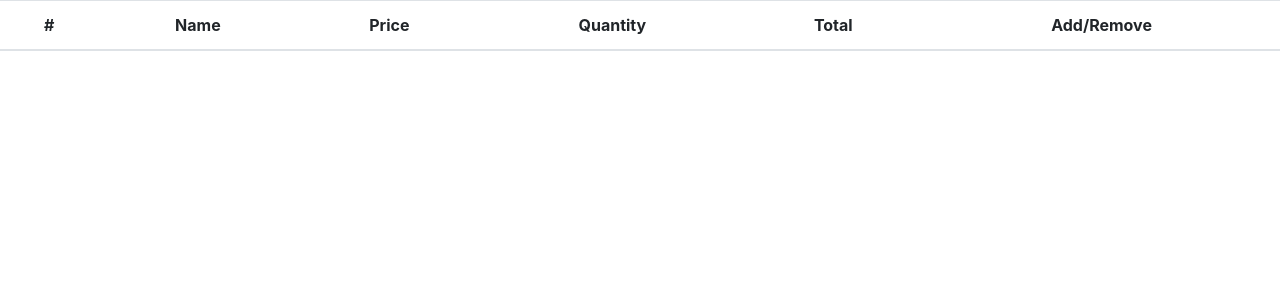
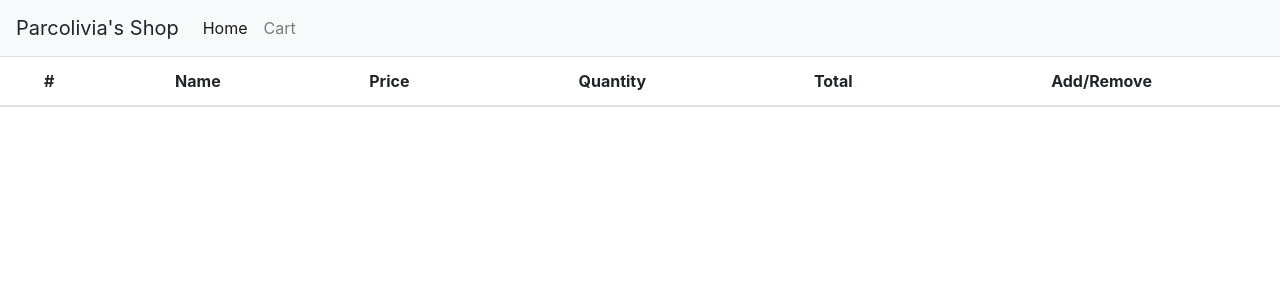
Before and after one commit to oliviah0/redux-shoply, a React (Create React App) app: page /cart in a window 1280 px wide. Shown: the top 300 px of the page. Built offline with nearby package versions, Linux system fonts and the light colour scheme.

Commit message:
minor formatting

```diff
--- a/src/App.js
+++ b/src/App.js
@@ -1,11 +1,13 @@
 import React from 'react';
 import './App.css';
 import Routes from "./components/Routes";
+import NavBar from "./components/NavBar";
 
 
 function App() {
   return (
     <div className="App">
+      <NavBar />
       <Routes />
     </div>
   );
--- a/src/components/AddRemove.js
+++ b/src/components/AddRemove.js
@@ -1,5 +1,4 @@
 import React, { Component } from "react";
-import uuid from "uuid/v4";
 
 class AddRemove extends Component {
 
--- a/src/components/Cart.js
+++ b/src/components/Cart.js
@@ -6,13 +6,11 @@ class Cart extends Component {
 
   render() {
     const { cartItems, items } = this.props;
-    let counter = 0;
-    let rows = Object.entries(cartItems).map((item) => {
+    let rows = Object.entries(cartItems).map((item, idx) => {
       let [id, qty] = item;
-      counter++;
       return (
         <tr>
-          <th scope="row">{counter}</th>
+          <th scope="row">{idx + 1}</th>
           <td>{items[id].name}</td>
           <td>{items[id].price}</td>
           <td>{qty}</td>
--- a/src/components/ItemDetails.js
+++ b/src/components/ItemDetails.js
@@ -2,7 +2,6 @@ import React, { Component } from "react";
 import AddRemoveContainer from "../containers/AddRemoveContainer";
 
 class ItemDetails extends Component {
-
   render() {
 
     return (
@@ -13,7 +12,6 @@ class ItemDetails extends Component {
         <AddRemoveContainer id={this.props.id}  />
         <img src={this.props.item.image_url} alt=""/>
       </div>
-
     );
   }
 }
--- a/src/components/Main.js
+++ b/src/components/Main.js
@@ -1,25 +1,18 @@
 import React, { Component } from "react";
-import {Link} from "react-router-dom"
-import uuid from "uuid/v4";
-import Item from "../components/Item"
+import { Link } from "react-router-dom";
+import Item from "../components/Item";
 
 class Main extends Component {
   render() {
-    console.log("HERE:",this.props.items)
+    const { items } = this.props;
 
-    const {items} = this.props;
-
-    let itemsCards = Object.keys(this.props.items).map(id => {
-      const item = items[id]
+    let itemsCards = Object.keys(items).map(id => {
+      const item = items[id];
       return (
         // this is ownProps on ItemContainer
-        <Item item={item} id={id} key={id}/>
-      )
+        <Item item={item} id={id} key={id} />
+      );
     });
-
-    console.log(itemsCards)
-
-
 
     return (
       <div>
--- /dev/null
+++ b/src/components/NavBar.js
@@ -0,0 +1,29 @@
+import React, { Component } from "react";
+import { Link } from "react-router-dom";
+
+class NavBar extends Component {
+  render() {
+
+    return (
+      <nav className="navbar navbar-expand-lg navbar-light bg-light">
+        <a className="navbar-brand" >Parcolivia's Shop</a>
+        <button className="navbar-toggler" type="button" data-toggle="collapse" data-target="#navbarNav" aria-controls="navbarNav" aria-expanded="false" aria-label="Toggle navigation">
+          <span className="navbar-toggler-icon"></span>
+        </button>
+        <div className="collapse navbar-collapse" id="navbarNav">
+          <ul className="navbar-nav">
+            <li className="nav-item active">
+              <Link to="/" className="nav-link" >Home </Link>
+            </li>
+            <li className="nav-item">
+              <Link to="/cart" className="nav-link" >Cart </Link>
+            </li>
+          </ul>
+        </div>
+      </nav>
+    );
+  }
+
+}
+
+export default NavBar;
--- a/src/containers/CartContainer.js
+++ b/src/containers/CartContainer.js
@@ -1,11 +1,7 @@
-import React, { Component } from "react";
 import { connect } from "react-redux";
-import { add, remove } from "../actions";
 import Cart from "../components/Cart";
 
-
 function mapStateToProps(state) {
-  console.log("this state", state)
   return {
     items: state.items,
     cartItems: state.cartItems,
--- a/src/containers/ItemDetailsContainer.js
+++ b/src/containers/ItemDetailsContainer.js
@@ -1,11 +1,7 @@
-import React, { Component } from "react";
 import { connect } from "react-redux";
-import { add, remove } from "../actions";
 import ItemDetails from "../components/ItemDetails";
 
-
 function mapStateToProps(state, ownProps) {
-
   let id = ownProps.match.params.id;
   return {
     id: id,
--- a/src/containers/MainContainer.js
+++ b/src/containers/MainContainer.js
@@ -1,6 +1,4 @@
-import React, { Component } from "react";
 import { connect } from "react-redux";
-import { add, remove } from "../actions";
 import Main from "../components/Main";
 
 
--- a/src/rootReducer.js
+++ b/src/rootReducer.js
@@ -30,7 +30,7 @@ function rootReducer(state = INITIAL_STATE, action) {
     id = action.payload.id;
     cartItems[id] = cartItems[id] + 1 || 1;
     total = calcTotal(state.items, cartItems);
-    return { ...state, cartItems: cartItems, cartTotal: total };
+    return { ...state, cartItems, cartTotal: total };
 
   case REMOVE:
     id = action.payload.id;
@@ -41,7 +41,7 @@ function rootReducer(state = INITIAL_STATE, action) {
         delete cartItems[id];
       }
       total = calcTotal(state.items, cartItems);
-      return { ...state, cartItems: cartItems, cartTotal: total };
+      return { ...state, cartItems, cartTotal: total };
 
     } else {
       return state;
```
